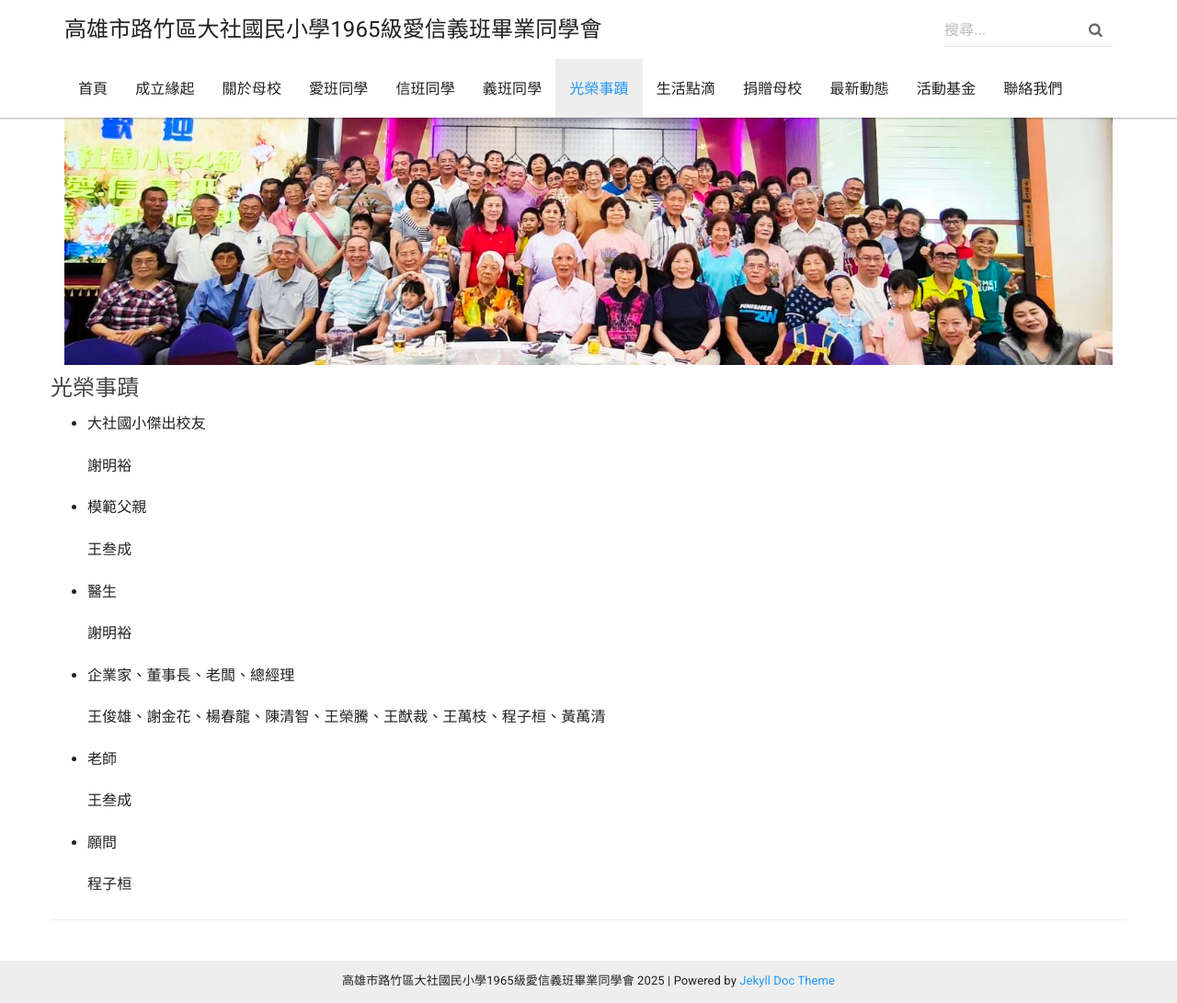
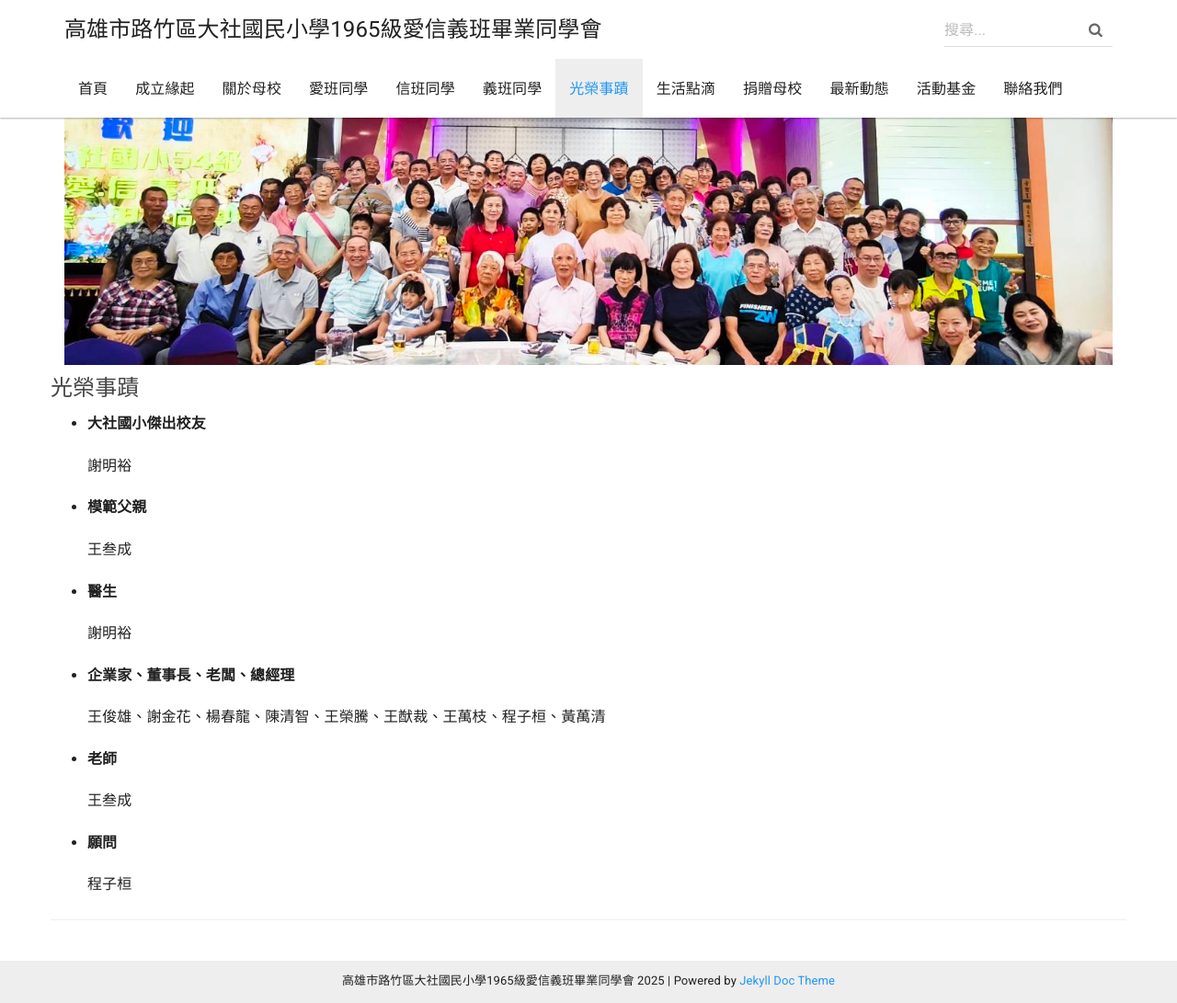
Before and after one commit to dashe1965/dashe1965.github.io, a Jekyll site: the page built from _docs/honors/honors.md, in a window 1280 px wide and 1091 px high. Shown: the whole window at 92% size. Built offline with Jekyll 4.4.1, drawn with Linux system fonts in a browser that asks for light colours; nearby versions of some CDN libraries.

Commit message:
add bold fonts back

```diff
--- a/_docs/honors/honors.md
+++ b/_docs/honors/honors.md
@@ -3,26 +3,26 @@ title: 光榮事蹟
 permalink: /honors/
 sectionid: honors
 ---
-- 大社國小傑出校友
+- **大社國小傑出校友**
 
   謝明裕
 
-- 模範父親
+- **模範父親**
 
   王叁成
 
-- 醫生
+- **醫生**
 
   謝明裕
 
-- 企業家、董事長、老闆、總經理
+- **企業家、董事長、老闆、總經理**
 
   王俊雄、謝金花、楊春龍、陳清智、王榮騰、王猷裁、王萬枝、程子桓、黃萬清
 
-- 老師
+- **老師**
 
   王叁成
 
-- 願問
+- **願問**
 
   程子桓
```
Also changed, not shown: _docs/about/about.md (+3 -3 lines), _docs/contact/contact.md (+2 -2 lines), _docs/update/update.md (+4 -4 lines).
